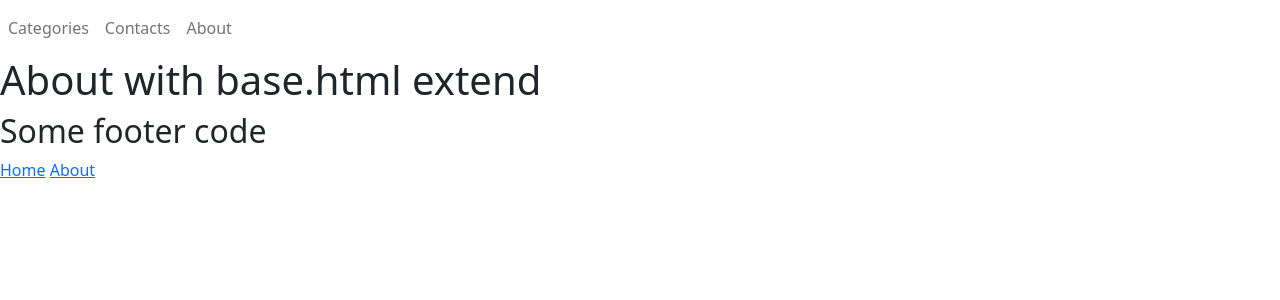
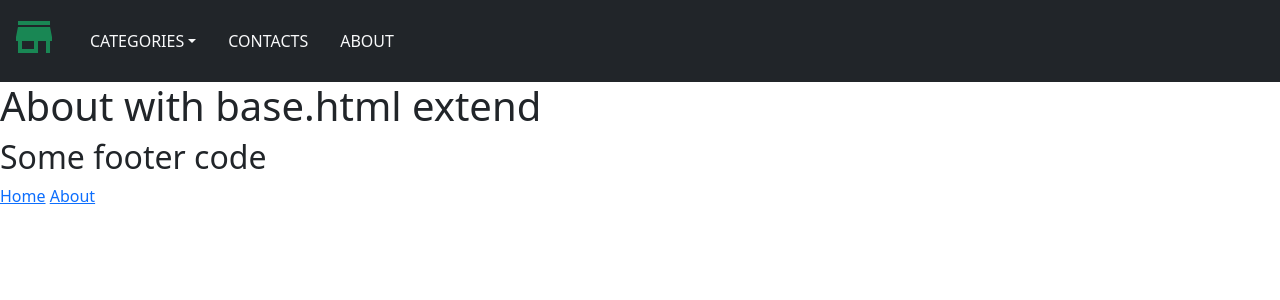
Before and after one commit to AlexBulavin/ecommerce-project, a Django app: page /about/ in a window 1280 px wide. Shown: the top 300 px of the page. Run offline with Django 3.2, Linux system fonts and the light colour scheme.

Commit message:
Add items in navbar, hover behavior, dropdown menu

```diff
--- a/shop/templates/base.html
+++ b/shop/templates/base.html
@@ -7,8 +7,12 @@
 
   <!-- Bootstrap CSS -->
   <link href="https://cdn.jsdelivr.net/npm/bootstrap@5.0.1/dist/css/bootstrap.min.css" rel="stylesheet" integrity="sha384-+0n0xVW2eSR5OomGNYDnhzAbDsOXxcvSN1TPprVMTNDbiYZCxYbOOl7+AMvyTG2x" crossorigin="anonymous">
-
+  <link href="https://fonts.googleapis.com/icon?family=Material+Icons"
+        rel="stylesheet">
   <title>{% block title %} {% endblock %}</title>
+<!--  <style type="text/css">-->
+<!--    .material-icons.md-48 { font-size: 48px; }-->
+<!--  </style>-->
 </head>
 <body>
 <!--<header>-->
@@ -18,11 +22,20 @@
 <!--    Some Header code-->
 <!--  </h2>-->
 <!--</header>-->
-<nav class="navbar navbar-expand-md navbar-light">
+<nav class="navbar navbar-expand-md navbar-light bg-dark" >
+  <a href="#" class="navbar-brand "><i class="material-icons text-success md-48" style="font-size: 48px; margin-left: 10px">store</i></a>
   <ul class="navbar-nav">
-    <li class="nav-item"><a class="nav-link" href="">Categories</a></li>
-    <li class="nav-item"><a class="nav-link" href="">Contacts</a></li>
-    <li class="nav-item"><a class="nav-link" href="">About</a></li>
+    <li class="nav-item dropdown" ><a class="nav-link text-light text-uppercase font-weight-bold px-3 dropdown-toggle" data-bs-toggle="dropdown" aria-expanded="false" onmouseover="this.style.backgroundColor='#777';" onmouseout="this.style.backgroundColor='#212529';">Categories</a>
+      <div class="dropdown-menu">
+        <a class="dropdown-item" href="">Cat1</a>
+        <a class="dropdown-item" href="">Cat2</a>
+        <a class="dropdown-item" href="">Cat3</a>
+        <a class="dropdown-item" href="">Cat4</a>
+        <a class="dropdown-item" href="">Cat5</a>
+      </div>
+    </li>
+    <li class="nav-item"><a class="nav-link text-light text-uppercase font-weight-bold px-3" href="" onmouseover="this.style.backgroundColor='#777';" onmouseout="this.style.backgroundColor='#212529';">Contacts</a></li>
+    <li class="nav-item"><a class="nav-link text-light text-uppercase font-weight-bold px-3" href="" onmouseover="this.style.backgroundColor='#777';" onmouseout="this.style.backgroundColor='#212529';">About</a></li>
   </ul>
 </nav>
 
```
